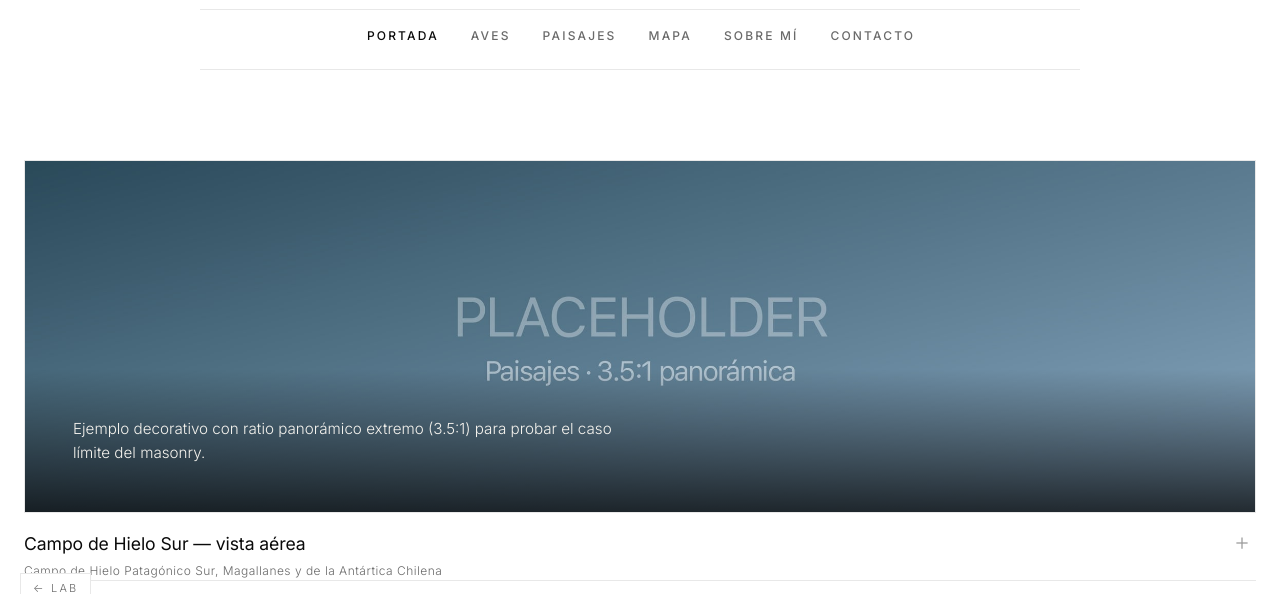
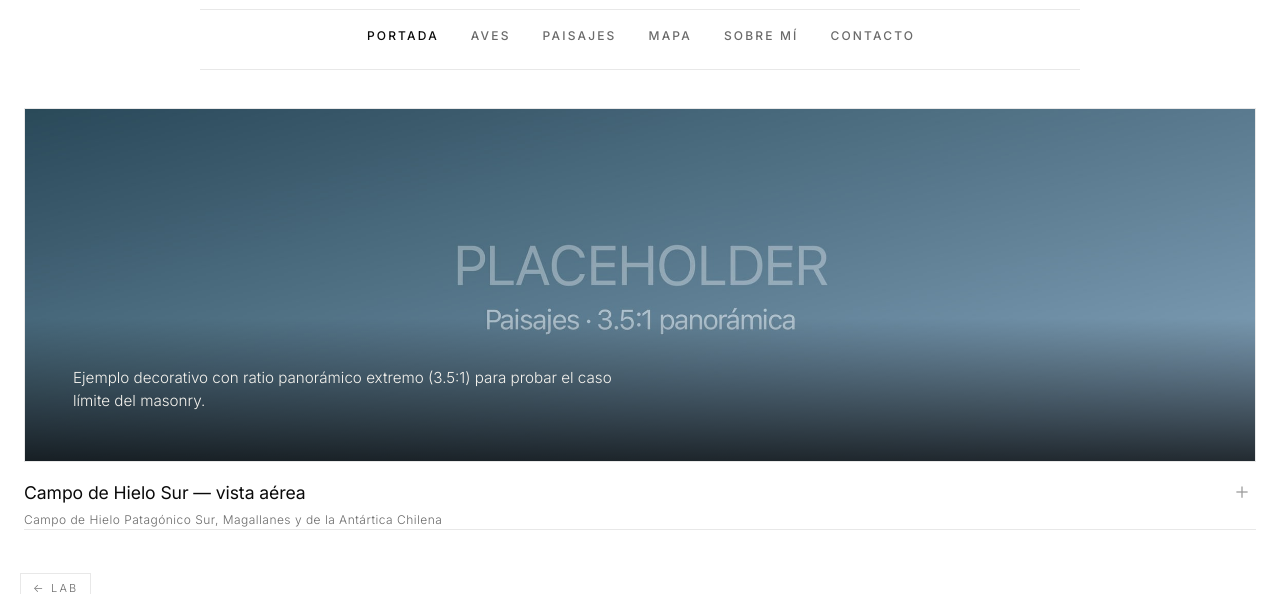
Before and after one commit to tomgc/galeria, an Astro site: page /galeria/lab/f-premium in a window 1280 px wide. Shown: the part 175-769 px from the top of the page. Built offline with nearby package versions, Linux system fonts and the light colour scheme; Astro itself is replaced by a stand-in of ours.

Commit message:
fix(lab-f): apretar margen superior del hero (nav → foto)
Antes: margin-top: clamp(48px, 7vw, 96px) → en viewports ≥1400px daba
96px de gap entre el borde inferior del nav y el hero, lo que hacía
flotar el hero lejos del header.

Después: margin-top: clamp(24px, 3vw, 48px) → 24-48px de gap.
El nav sigue siendo divisor visual pero el hero queda anclado a él.
Margen inferior se mantiene generoso (clamp(56, 7vw, 96)) para abrir
espacio al grid de fotos abajo.

```diff
--- a/src/pages/lab/f-premium.astro
+++ b/src/pages/lab/f-premium.astro
@@ -159,7 +159,9 @@ const heroFull = hero ? await getImage({
 
       /* ────── HERO ────── */
       .hero {
-        margin: clamp(48px, 7vw, 96px) auto;
+        /* Top tighter — el nav actúa como divisor, el hero debe respirar
+           pero no flotar lejos. Bottom más generoso para abrir paso al grid. */
+        margin: clamp(24px, 3vw, 48px) auto clamp(56px, 7vw, 96px);
         max-width: 1400px;
         padding: 0 24px;
       }
```
